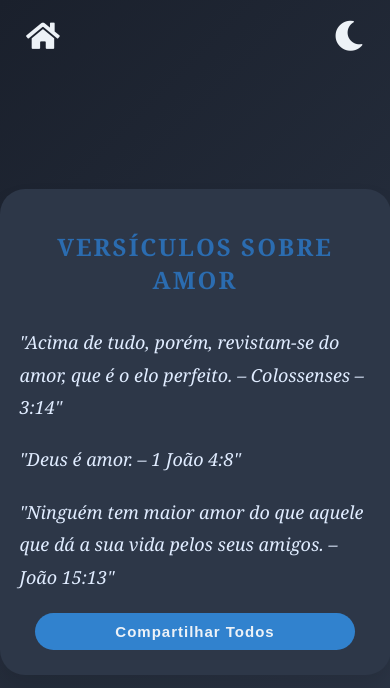
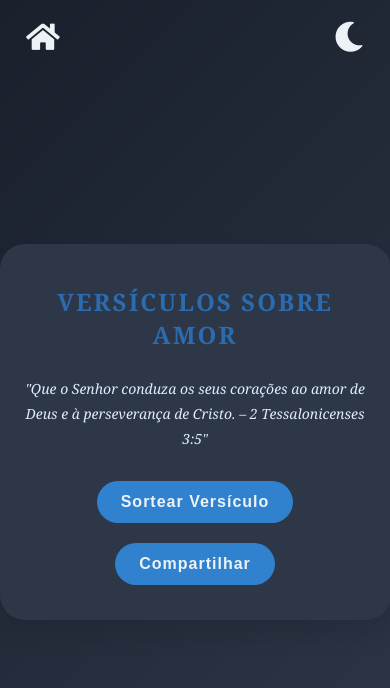
Before and after one commit to PauloStoroli/VersDoDia, a plain HTML site: page amor.html in a window 390 px wide. Both pictures are taken after a click on the button 349 px from the left and 36 px from the top of the page. Drawn offline with Linux system fonts and the light colour scheme.

Commit message:
new layout

```diff
--- a/amor.html
+++ b/amor.html
@@ -1,8 +1,9 @@
-<html lang="en">
+<!DOCTYPE html>
+<html lang="pt-BR">
 <head>
   <meta charset="UTF-8">
   <meta name="viewport" content="width=device-width, initial-scale=1.0">
-  <title>Versículos sobre amor</title>
+  <title>Versículos sobre Amor</title>
   <link rel="stylesheet" href="https://cdnjs.cloudflare.com/ajax/libs/font-awesome/5.15.4/css/all.min.css">
   <style>
     body {
@@ -17,7 +18,6 @@
       color: #2d3748;
       transition: background 1s, color 1s, transform 0.3s;
       flex-direction: column;
-
     }
 
     .container {
@@ -42,32 +42,18 @@
       transition: color 1s;
     }
 
-    .verse-list {
-      margin-top: 30px;
-      padding: 0;
-      list-style-type: none;
-      text-align: left;
-    }
-
     .verse-item {
-      font-size: 18px;
+      font-size: 20px;
       margin: 20px 0;
       color: #2d3748;
       font-style: italic;
       line-height: 1.8;
-      cursor: pointer;
       transition: color 0.3s, transform 0.3s;
     }
 
-    .verse-item:hover {
-      color: #3182ce; /* Muda a cor ao passar o mouse */
-      transform: scale(1.05);
-    }
-
-    .theme-toggle {
+    .theme-toggle, .home-button {
       position: absolute;
       top: 20px;
-      right: 20px;
       background: none;
       border: none;
       font-size: 30px;
@@ -76,24 +62,16 @@
       transition: transform 0.3s, color 0.3s;
     }
 
-    .theme-toggle:hover {
+    .theme-toggle:hover, .home-button:hover {
       transform: scale(1.2);
     }
 
-    .home-button {
-      position: absolute;
-      top: 20px;
-      left: 20px; /* Movido para a esquerda */
-      background: none;
-      border: none;
-      font-size: 30px;
-      cursor: pointer;
-      color: #3182ce;
-      transition: transform 0.3s, color 0.3s;
+    .theme-toggle {
+      right: 20px;
     }
 
-    .home-button:hover {
-      transform: scale(1.2);
+    .home-button {
+      left: 20px;
     }
 
     .dark-mode {
@@ -107,30 +85,14 @@
     }
 
     .dark-mode .verse-item {
-      font-size: 18px;
-      margin: 20px 0;
       color: #e0ecff;
-      font-style: italic;
-      line-height: 1.8;
-      cursor: pointer;
-      transition: color 0.3s, transform 0.3s;
-    }
-
-    .dark-mode .verse-item:hover {
-      color: #3182ce; /* Muda a cor ao passar o mouse */
-      transform: scale(1.05);
     }
 
     .dark-mode button {
       color: #edf2f7;
     }
 
-    .dark-mode button.share {
-      background: #63b3ed;
-    }
-
-    /* Estilo para o botão "Compartilhar" */
-    .share-button {
+    .action-button {
       padding: 12px 24px;
       font-size: 16px;
       border: none;
@@ -141,110 +103,75 @@
       transition: background-color 0.3s, transform 0.3s;
       font-weight: bold;
       letter-spacing: 1px;
+      margin: 10px;
     }
 
-    .share-button:hover {
+    .action-button:hover {
       background-color: #2c5282;
       transform: scale(1.05);
     }
 
-      /* Responsividade */
     @media (max-width: 768px) {
-  h1 {
-    font-size: 24px;
-    margin-bottom: 15px;
-  }
-
-  .container {
-    padding: 25px 20px;
-  }
-
-  .buttons {
-    flex-direction: column;
-    gap: 12px;
-  }
-
-  .buttons button {
-    font-size: 15px;
-    padding: 10px 18px;
-    width: 100%;
-    max-width: 320px;
-    margin: 0 auto;
-  }
-
-  .verse {
-    font-size: 18px;
-    padding: 0 10px;
-    text-align: center;
-    width: 90%;
-  }
-
-  .illustration-container {
-    height: 200px;
-  }
+      h1 { font-size: 24px; }
+      .container { padding: 25px 20px; }
+      .verse-item { font-size: 18px; }
     }
 
     @media (max-width: 480px) {
-      h1 {
-        font-size: 24px;
-      }
-
-      .verse-item {
-        font-size: 14px;
-      }
+      .verse-item { font-size: 14px; }
     }
   </style>
 </head>
 <body>
+
   <button class="theme-toggle" onclick="toggleDarkMode()">
-    <i id="theme-icon" class="fas fa-sun"></i> <!-- Ícone sol -->
+    <i id="theme-icon" class="fas fa-sun"></i>
   </button>
+
   <button class="home-button" onclick="goHome()">
-    <i class="fas fa-home"></i> <!-- Ícone de casa -->
+    <i class="fas fa-home"></i>
   </button>
 
   <div class="container">
-    <h1>Versículos sobre amor</h1>
+    <h1>Versículos sobre Amor</h1>
 
-    <ul class="verse-list" id="verse-list">
-      <li class="verse-item" onclick="shareSingleVerse('Acima de tudo, porém, revistam-se do amor, que é o elo perfeito. – Colossenses 3:14')">"Acima de tudo, porém, revistam-se do amor, que é o elo perfeito. – Colossenses – 3:14"</li>
-       <li class="verse-item" onclick="shareSingleVerse('Deus é amor. – 1 João 4:8')">"Deus é amor. – 1 João 4:8"</li>
-      <li class="verse-item" onclick="shareSingleVerse('Ninguém tem maior amor do que aquele que dá a sua vida pelos seus amigos. – João 15:13')">"Ninguém tem maior amor do que aquele que dá a sua vida pelos seus amigos. – João 15:13"</li>
-    </ul>
+    <div class="verse-item" id="current-verse">
+      <!-- Versículo inicial será inserido pelo JS -->
+    </div>
 
-    <!-- Botão "Compartilhar" ajustado -->
-    <div class="buttons">
-      <button class="share-button" onclick="shareAllVerses()">Compartilhar Todos</button>
+    <div>
+      <button class="action-button" onclick="sortVerse()">Sortear Versículo</button>
+      <button class="action-button" onclick="shareCurrentVerse()">Compartilhar</button>
     </div>
   </div>
 
   <script>
-    function toggleDarkMode() {
-      const body = document.body;
-  const icon = document.getElementById("theme-icon");
+    const verses = [
+      "Acima de tudo, porém, revistam-se do amor, que é o elo perfeito. – Colossenses 3:14",
+      "Deus é amor. – 1 João 4:8",
+      "Ninguém tem maior amor do que aquele que dá a sua vida pelos seus amigos. – João 15:13",
+      "O amor é paciente, o amor é bondoso. Não inveja, não se vangloria, não se orgulha. – 1 Coríntios 13:4",
+      "O meu mandamento é este: amem-se uns aos outros como eu os amei. – João 15:12",
+      "Que o Senhor conduza os seus corações ao amor de Deus e à perseverança de Cristo. – 2 Tessalonicenses 3:5",
+      "Acima de tudo, amem sinceramente uns aos outros, porque o amor perdoa muitíssimos pecados. – 1 Pedro 4:8",
+      "Nós amamos porque Ele nos amou primeiro. – 1 João 4:19",
+      "Que tudo o que vocês fizerem seja feito com amor. – 1 Coríntios 16:14",
+      "Façam tudo com amor. – 1 Coríntios 16:14"
+    ];
 
-  body.classList.toggle("dark-mode");
-  const isDarkMode = body.classList.contains("dark-mode");
+    let currentVerse = '';
 
-  // Salva a preferência no localStorage
-  localStorage.setItem("darkMode", isDarkMode);
-
-  // Ajusta o ícone
-  if (isDarkMode) {
-    icon.classList.remove("fa-sun");
-    icon.classList.add("fa-moon");
-  } else {
-    icon.classList.remove("fa-moon");
-    icon.classList.add("fa-sun");
-  }
+    function sortVerse() {
+      const randomIndex = Math.floor(Math.random() * verses.length);
+      currentVerse = verses[randomIndex];
+      document.getElementById('current-verse').textContent = `"${currentVerse}"`;
     }
 
-    // Função para compartilhar um versículo específico
-    function shareSingleVerse(verse) {
+    function shareCurrentVerse() {
       if (navigator.share) {
         navigator.share({
           title: 'Versículo sobre Amor',
-          text: verse,
+          text: currentVerse,
           url: window.location.href
         }).catch(error => console.log('Erro ao compartilhar:', error));
       } else {
@@ -252,33 +179,28 @@
       }
     }
 
-    // Função para compartilhar todos os versículos
-    function shareAllVerses() {
-      const verses = Array.from(document.querySelectorAll('.verse-item'))
-        .map(verse => verse.textContent)
-        .join('\n');
-      if (navigator.share) {
-        navigator.share({
-          title: 'Versículos sobre Amor',
-          text: verses,
-          url: window.location.href
-        }).catch(error => console.log('Erro ao compartilhar:', error));
-      } else {
-        alert('Compartilhamento não suportado neste navegador.');
+    function toggleDarkMode() {
+      const body = document.body;
+      const icon = document.getElementById("theme-icon");
+      body.classList.toggle("dark-mode");
+      const isDarkMode = body.classList.contains("dark-mode");
+      localStorage.setItem("darkMode", isDarkMode);
+      icon.classList.toggle("fa-sun", !isDarkMode);
+      icon.classList.toggle("fa-moon", isDarkMode);
     }
-    }
+
     function goHome() {
       window.location.href = 'index.html';
     }
+
     window.onload = () => {
       const isDarkMode = localStorage.getItem("darkMode") === "true";
       if (isDarkMode) {
         document.body.classList.add("dark-mode");
         document.getElementById("theme-icon").classList.replace("fa-sun", "fa-moon");
       }
+      sortVerse();  // Exibir versículo ao carregar a página
     };
-
-
   </script>
 </body>
 </html>
```
Lines whose indentation alone changed are shown as unchanged.
